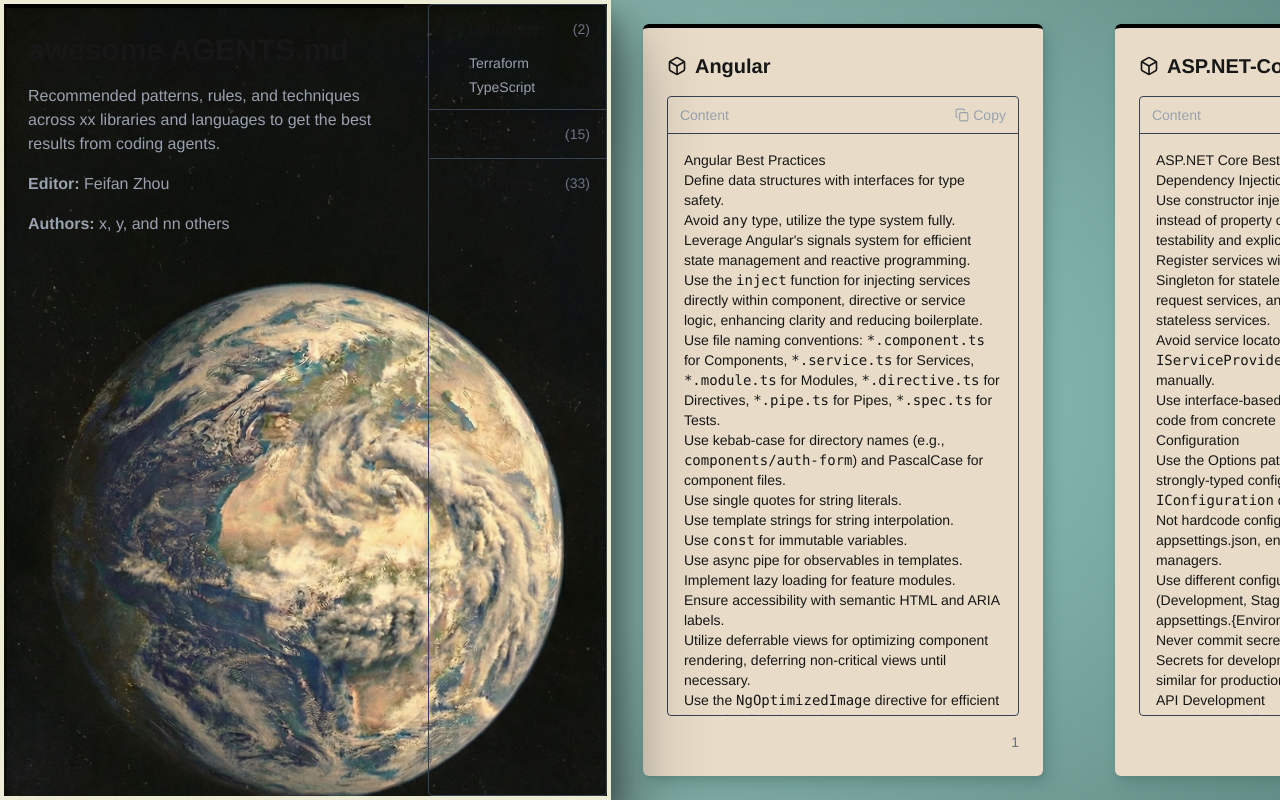
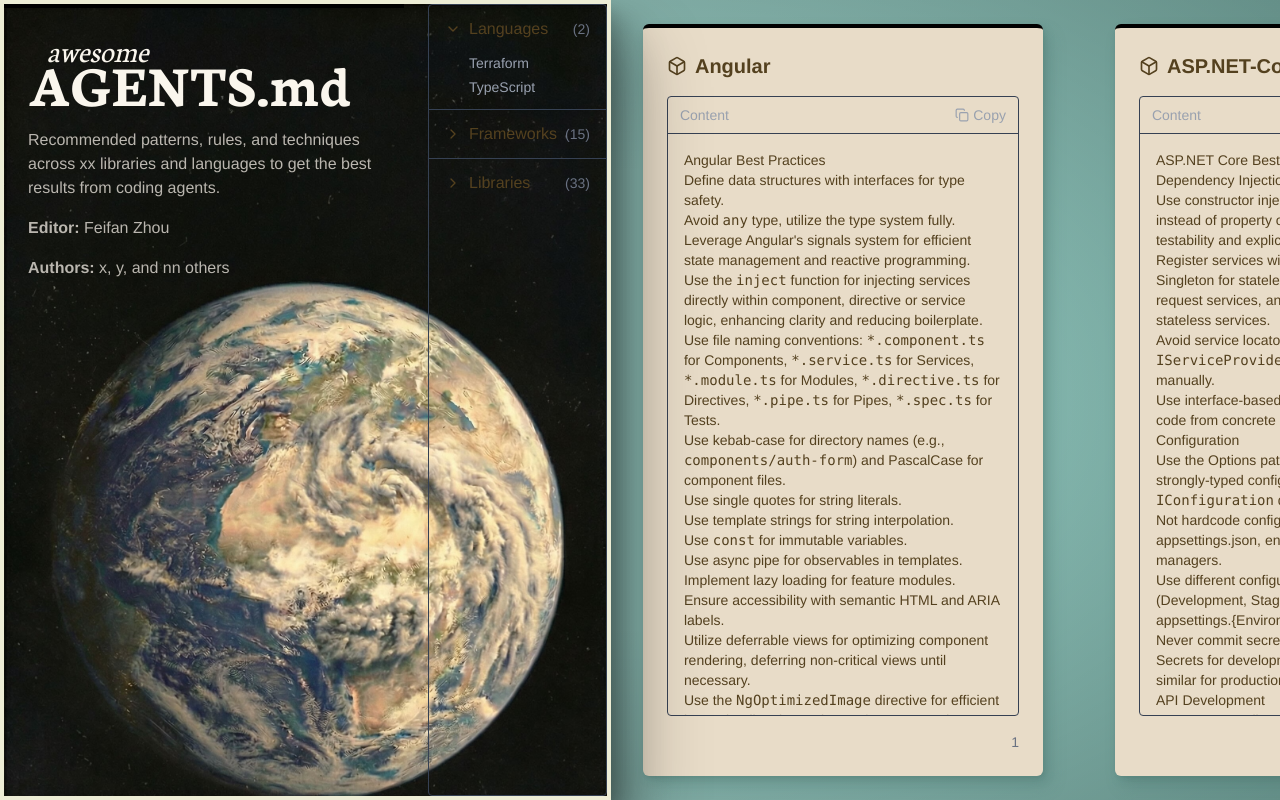
Before and after one commit to tanagram/awesomeagents.md, a Next.js app: page / in a window 1280 px wide. Built offline with nearby package versions, Linux system fonts and the light colour scheme.

Commit message:
Iterate on homepage font and colors

```diff
--- a/src/app/globals.css
+++ b/src/app/globals.css
@@ -2,8 +2,13 @@
 
 :root {
   --background: #ffffff;
-  --foreground: #171717;
+  --foreground: oklch(0.3878 0.0564 80.65);
   --content-card-shadow-color: 170deg 22% 38%;
+}
+
+@theme {
+  --color-white: oklch(0.9733 0.0122 80.65);
+  --color-secondary-white: oklch(0.7771 0.01 80.65);
 }
 
 @theme inline {
@@ -27,7 +32,7 @@
 @media (prefers-color-scheme: dark) {
   :root {
     --background: #0a0a0a;
-    --foreground: #ededed;
+    --foreground: oklch(0.9504 0.0073 80.65);
   }
 }
 
--- a/src/components/TitleCard.tsx
+++ b/src/components/TitleCard.tsx
@@ -1,18 +1,25 @@
+import { Neuton } from "next/font/google";
+
+const neuton = Neuton({ weight: ["400", "700"] });
+
 export function TitleCard() {
   return (
     <div className="flex h-full flex-col justify-between border-t-4 border-solid border-t-black p-6 md:max-w-[400px] dark:border-t-white">
       <div className="flex flex-col gap-4">
-        <h1 className="text-3xl font-bold">awesome AGENTS.md</h1>
-        <p className="text-gray-400">
+        <h1 className={`flex flex-col text-3xl text-white ${neuton.className}`}>
+          <span className="ml-[19px] italic">awesome</span>
+          <span className="-mt-4 text-6xl font-bold">AGENTS.md</span>
+        </h1>
+        <p className="text-secondary-white">
           Recommended patterns, rules, and techniques across xx libraries and
           languages to get the best results from coding agents.
         </p>
 
-        <p className="text-gray-400">
+        <p className="text-secondary-white">
           <strong>Editor:</strong> Feifan Zhou
         </p>
 
-        <p className="text-gray-400">
+        <p className="text-secondary-white">
           <strong>Authors:</strong> x, y, and nn others
         </p>
       </div>
```
